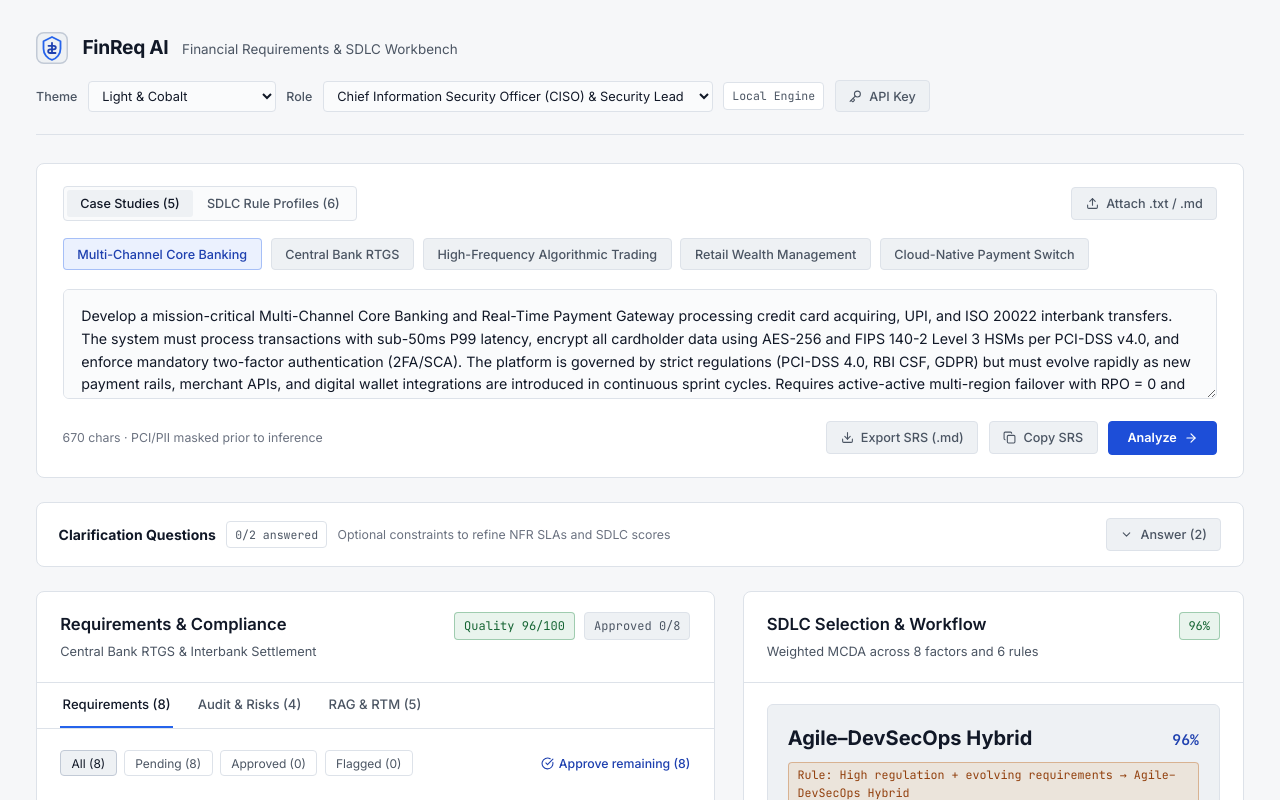
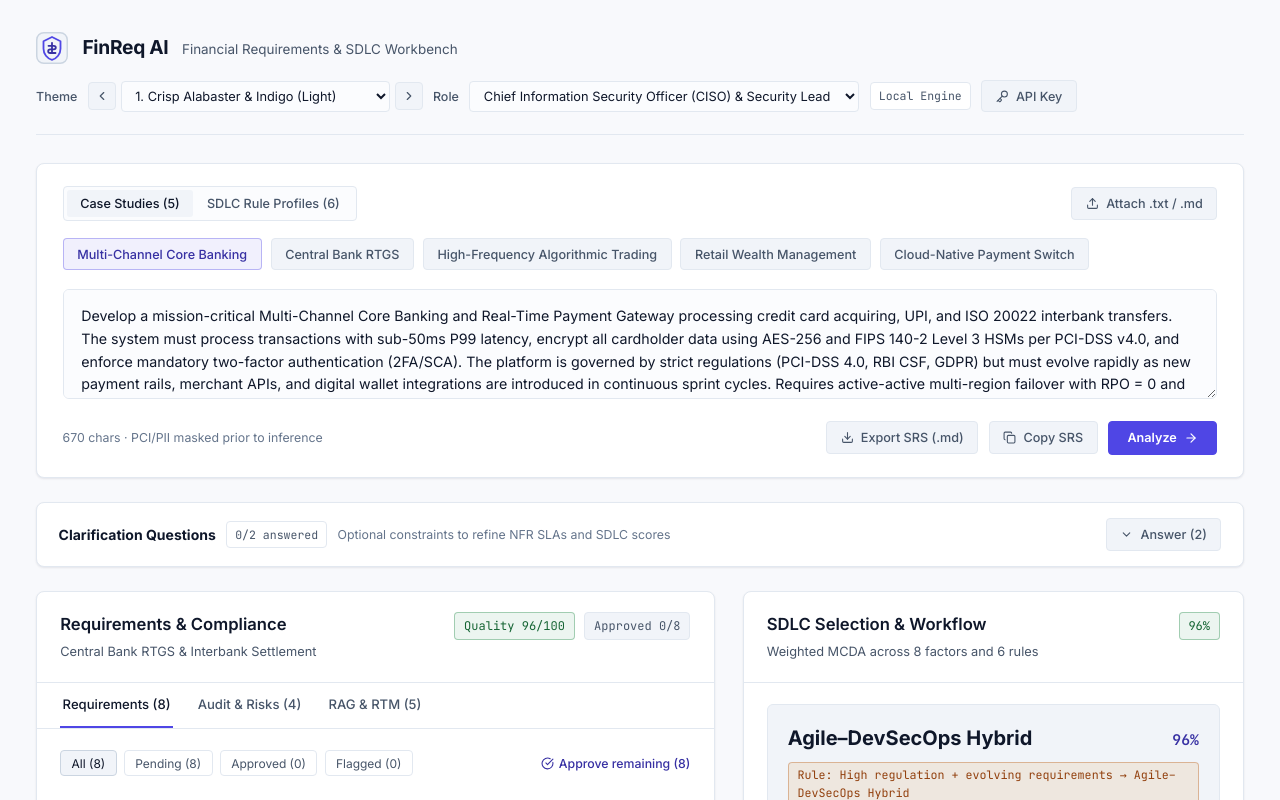
Before and after one commit to shivamkumar87/finreq-ai, a React (Vite) app: page / in a window 1280 px wide. Shown: the top 800 px of the page. Built offline with nearby package versions, Linux system fonts and the light colour scheme.

Commit message:
feat: add 6 curated themes with prev/next switcher

```diff
--- a/src/App.jsx
+++ b/src/App.jsx
@@ -8,6 +8,8 @@ import {
   Shield,
   ChevronDown,
   ChevronUp,
+  ChevronLeft,
+  ChevronRight,
   Upload,
   Key,
   RefreshCw,
@@ -37,10 +39,12 @@ const FACTOR_LABELS = [
 ];
 
 const THEME_OPTIONS = [
-  { id: 'light-cobalt', label: 'Light & Cobalt' },
-  { id: 'warm-pine', label: 'Warm Paper & Pine' },
-  { id: 'dark-graphite', label: 'Dark Graphite & Blue' },
-  { id: 'dark-copper', label: 'Dark Charcoal & Copper' }
+  { id: 'mercury-light', label: '1. Crisp Alabaster & Indigo (Light)' },
+  { id: 'warm-sand', label: '2. Warm Sand & Clay (Light)' },
+  { id: 'editorial-plum', label: '3. Paper & Bordeaux (Light)' },
+  { id: 'nord-dark', label: '4. Nordic Slate & Frost (Dark)' },
+  { id: 'noir-minimal', label: '5. Monochrome Noir (Dark)' },
+  { id: 'rose-dark', label: '6. Midnight Indigo & Periwinkle (Dark)' }
 ];
 
 function RequirementRow({ item, kind, status, isExpanded, onToggleExpand, onDecision }) {
@@ -166,11 +170,17 @@ export default function App() {
   const [theme, setTheme] = useState(() => {
     try {
       const saved = window.localStorage.getItem('finreq_theme');
-      return THEME_OPTIONS.some((t) => t.id === saved) ? saved : 'light-cobalt';
+      return THEME_OPTIONS.some((t) => t.id === saved) ? saved : 'mercury-light';
     } catch {
-      return 'light-cobalt';
+      return 'mercury-light';
     }
   });
+
+  const stepTheme = (delta) => {
+    const idx = THEME_OPTIONS.findIndex((t) => t.id === theme);
+    const nextIdx = (idx + delta + THEME_OPTIONS.length) % THEME_OPTIONS.length;
+    setTheme(THEME_OPTIONS[nextIdx].id);
+  };
 
   const [pipelineResult, setPipelineResult] = useState(null);
   const [baselineFactors, setBaselineFactors] = useState(null);
@@ -491,6 +501,16 @@ export default function App() {
 
         <div className="toolbar-group">
           <label className="field-label" htmlFor="theme-select">Theme</label>
+          <div className="theme-picker">
+            <button
+              type="button"
+              className="icon-btn"
+              onClick={() => stepTheme(-1)}
+              title="Previous theme"
+              aria-label="Previous theme"
+            >
+              <ChevronLeft size={14} />
+            </button>
             <select
               id="theme-select"
               className="select-ctrl"
@@ -503,6 +523,16 @@ export default function App() {
                 </option>
               ))}
             </select>
+            <button
+              type="button"
+              className="icon-btn"
+              onClick={() => stepTheme(1)}
+              title="Next theme"
+              aria-label="Next theme"
+            >
+              <ChevronRight size={14} />
+            </button>
+          </div>
 
           <label className="field-label" htmlFor="role-select">Role</label>
           <select
--- a/src/index.css
+++ b/src/index.css
@@ -1,27 +1,32 @@
 :root,
-[data-theme="light-cobalt"] {
+[data-theme="mercury-light"] {
   color-scheme: light;
   --font-sans: 'Inter', -apple-system, BlinkMacSystemFont, 'Segoe UI', Roboto, sans-serif;
   --font-mono: 'JetBrains Mono', ui-monospace, SFMono-Regular, Menlo, monospace;
 
-  --bg-page: #f6f7f9;
+  --bg-page: #f8f9fc;
   --bg-panel: #ffffff;
-  --bg-subtle: #eef1f4;
-  --bg-input: #fafbfc;
-  --bg-hover: #e7ebf0;
+  --bg-subtle: #f1f4f9;
+  --bg-input: #fbfcfe;
+  --bg-hover: #e8edf5;
+  --panel-shadow: 0 1px 2px rgba(15, 23, 42, 0.05), 0 1px 3px rgba(15, 23, 42, 0.04);
 
-  --border: #dde2e9;
-  --border-strong: #c2cad6;
+  --border: #e2e8f0;
+  --border-strong: #cbd5e1;
 
-  --accent: #2563eb;
-  --accent-muted: #1d4ed8;
-  --accent-text: #1e40af;
-  --accent-tint: rgba(37, 99, 235, 0.09);
-  --accent-border: rgba(37, 99, 235, 0.35);
+  --accent: #4f46e5;
+  --accent-muted: #4338ca;
+  --accent-text: #3730a3;
+  --accent-tint: rgba(79, 70, 229, 0.08);
+  --accent-border: rgba(79, 70, 229, 0.35);
+
+  --btn-primary-bg: #4f46e5;
+  --btn-primary-hover: #4338ca;
+  --btn-primary-text: #ffffff;
 
   --approved: #15803d;
   --approved-text: #166534;
-  --approved-tint: rgba(21, 128, 61, 0.09);
+  --approved-tint: rgba(21, 128, 61, 0.08);
   --approved-border: rgba(21, 128, 61, 0.35);
 
   --warn: #b45309;
@@ -29,42 +34,90 @@
   --warn-tint: rgba(217, 119, 6, 0.1);
   --warn-border: rgba(180, 83, 9, 0.35);
 
-  --danger: #b91c1c;
-  --danger-text: #991b1b;
-  --danger-tint: rgba(220, 38, 38, 0.09);
-  --danger-border: rgba(185, 28, 28, 0.35);
+  --danger: #be123c;
+  --danger-text: #9f1239;
+  --danger-tint: rgba(225, 29, 72, 0.08);
+  --danger-border: rgba(190, 18, 60, 0.35);
 
-  --text: #111827;
-  --text-body: #374151;
-  --text-secondary: #4b5563;
-  --text-muted: #6b7280;
+  --text: #0f172a;
+  --text-body: #334155;
+  --text-secondary: #475569;
+  --text-muted: #64748b;
 
   --radius-sm: 4px;
   --radius-md: 6px;
   --radius-lg: 8px;
 }
 
-[data-theme="warm-pine"] {
+[data-theme="warm-sand"] {
   color-scheme: light;
-  --bg-page: #f4f3ef;
-  --bg-panel: #fcfbf8;
-  --bg-subtle: #ebe9e2;
+  --bg-page: #f5f2eb;
+  --bg-panel: #fbf9f5;
+  --bg-subtle: #ede8de;
   --bg-input: #ffffff;
-  --bg-hover: #e3e0d6;
+  --bg-hover: #e5dfd3;
+  --panel-shadow: 0 1px 2px rgba(45, 35, 20, 0.05);
 
-  --border: #dcd8ce;
-  --border-strong: #bfb9ac;
+  --border: #dfd9cd;
+  --border-strong: #c9c0b0;
 
-  --accent: #217353;
-  --accent-muted: #1b5e43;
-  --accent-text: #164e38;
-  --accent-tint: rgba(33, 115, 83, 0.09);
-  --accent-border: rgba(33, 115, 83, 0.35);
+  --accent: #c25934;
+  --accent-muted: #a84826;
+  --accent-text: #9a3e1f;
+  --accent-tint: rgba(194, 89, 52, 0.1);
+  --accent-border: rgba(194, 89, 52, 0.38);
 
-  --approved: #1b5e43;
-  --approved-text: #164e38;
-  --approved-tint: rgba(33, 115, 83, 0.09);
-  --approved-border: rgba(33, 115, 83, 0.35);
+  --btn-primary-bg: #c25934;
+  --btn-primary-hover: #a84826;
+  --btn-primary-text: #ffffff;
+
+  --approved: #2b6e44;
+  --approved-text: #1f5433;
+  --approved-tint: rgba(43, 110, 68, 0.09);
+  --approved-border: rgba(43, 110, 68, 0.35);
+
+  --warn: #b45309;
+  --warn-text: #8c3f08;
+  --warn-tint: rgba(180, 83, 9, 0.1);
+  --warn-border: rgba(180, 83, 9, 0.35);
+
+  --danger: #b91c1c;
+  --danger-text: #991b1b;
+  --danger-tint: rgba(185, 28, 28, 0.09);
+  --danger-border: rgba(185, 28, 28, 0.35);
+
+  --text: #1f1c18;
+  --text-body: #3d3830;
+  --text-secondary: #635b50;
+  --text-muted: #857b6e;
+}
+
+[data-theme="editorial-plum"] {
+  color-scheme: light;
+  --bg-page: #f7f5f2;
+  --bg-panel: #ffffff;
+  --bg-subtle: #efebe5;
+  --bg-input: #fcfbfa;
+  --bg-hover: #e6e0d7;
+  --panel-shadow: 0 1px 2px rgba(24, 24, 27, 0.04);
+
+  --border: #e4dfd6;
+  --border-strong: #cfc7bb;
+
+  --accent: #9f1239;
+  --accent-muted: #881337;
+  --accent-text: #881337;
+  --accent-tint: rgba(159, 18, 57, 0.08);
+  --accent-border: rgba(159, 18, 57, 0.35);
+
+  --btn-primary-bg: #9f1239;
+  --btn-primary-hover: #881337;
+  --btn-primary-text: #ffffff;
+
+  --approved: #15803d;
+  --approved-text: #166534;
+  --approved-tint: rgba(21, 128, 61, 0.08);
+  --approved-border: rgba(21, 128, 61, 0.35);
 
   --warn: #b45309;
   --warn-text: #92400e;
@@ -76,86 +129,139 @@
   --danger-tint: rgba(185, 28, 28, 0.09);
   --danger-border: rgba(185, 28, 28, 0.35);
 
-  --text: #1c1d1a;
-  --text-body: #373832;
-  --text-secondary: #575851;
-  --text-muted: #787970;
+  --text: #18181b;
+  --text-body: #27272a;
+  --text-secondary: #52525b;
+  --text-muted: #71717a;
 }
 
-[data-theme="dark-graphite"] {
+[data-theme="nord-dark"] {
   color-scheme: dark;
-  --bg-page: #111214;
-  --bg-panel: #181a1d;
-  --bg-subtle: #202327;
-  --bg-input: #131518;
-  --bg-hover: #262a30;
+  --bg-page: #191d24;
+  --bg-panel: #20252e;
+  --bg-subtle: #282e39;
+  --bg-input: #1c2028;
+  --bg-hover: #303744;
+  --panel-shadow: none;
 
-  --border: #2a2d33;
-  --border-strong: #3a3f47;
+  --border: #313846;
+  --border-strong: #434d60;
 
-  --accent: #3b82f6;
-  --accent-muted: #2563eb;
-  --accent-text: #60a5fa;
-  --accent-tint: rgba(59, 130, 246, 0.12);
-  --accent-border: rgba(59, 130, 246, 0.4);
+  --accent: #88c0d0;
+  --accent-muted: #5e81ac;
+  --accent-text: #88c0d0;
+  --accent-tint: rgba(136, 192, 208, 0.12);
+  --accent-border: rgba(136, 192, 208, 0.38);
+
+  --btn-primary-bg: #5e81ac;
+  --btn-primary-hover: #6d91bd;
+  --btn-primary-text: #ffffff;
+
+  --approved: #a3be8c;
+  --approved-text: #a3be8c;
+  --approved-tint: rgba(163, 190, 140, 0.12);
+  --approved-border: rgba(163, 190, 140, 0.38);
+
+  --warn: #ebcb8b;
+  --warn-text: #ebcb8b;
+  --warn-tint: rgba(235, 203, 139, 0.12);
+  --warn-border: rgba(235, 203, 139, 0.35);
+
+  --danger: #bf616a;
+  --danger-text: #e0828b;
+  --danger-tint: rgba(191, 97, 106, 0.14);
+  --danger-border: rgba(191, 97, 106, 0.4);
+
+  --text: #eceff4;
+  --text-body: #d8dee9;
+  --text-secondary: #9aa5b5;
+  --text-muted: #7b8698;
+}
+
+[data-theme="noir-minimal"] {
+  color-scheme: dark;
+  --bg-page: #000000;
+  --bg-panel: #0a0a0a;
+  --bg-subtle: #141414;
+  --bg-input: #050505;
+  --bg-hover: #1c1c1c;
+  --panel-shadow: none;
+
+  --border: #242424;
+  --border-strong: #3a3a3a;
+
+  --accent: #e4e4e7;
+  --accent-muted: #a1a1aa;
+  --accent-text: #fafafa;
+  --accent-tint: rgba(255, 255, 255, 0.08);
+  --accent-border: rgba(255, 255, 255, 0.28);
+
+  --btn-primary-bg: #fafafa;
+  --btn-primary-hover: #e4e4e7;
+  --btn-primary-text: #09090b;
 
   --approved: #22c55e;
   --approved-text: #4ade80;
-  --approved-tint: rgba(34, 197, 94, 0.12);
-  --approved-border: rgba(34, 197, 94, 0.4);
+  --approved-tint: rgba(34, 197, 94, 0.1);
+  --approved-border: rgba(34, 197, 94, 0.35);
 
-  --warn: #d97706;
-  --warn-text: #fbbf24;
-  --warn-tint: rgba(217, 119, 6, 0.12);
-  --warn-border: rgba(217, 119, 6, 0.35);
+  --warn: #eab308;
+  --warn-text: #fde047;
+  --warn-tint: rgba(234, 179, 8, 0.1);
+  --warn-border: rgba(234, 179, 8, 0.35);
 
-  --danger: #dc2626;
+  --danger: #ef4444;
   --danger-text: #f87171;
-  --danger-tint: rgba(220, 38, 38, 0.12);
-  --danger-border: rgba(220, 38, 38, 0.4);
+  --danger-tint: rgba(239, 68, 68, 0.12);
+  --danger-border: rgba(239, 68, 68, 0.38);
 
-  --text: #eceef2;
-  --text-body: #cbd5e1;
-  --text-secondary: #9ca3af;
-  --text-muted: #717782;
+  --text: #fafafa;
+  --text-body: #d4d4d8;
+  --text-secondary: #a1a1aa;
+  --text-muted: #71717a;
 }
 
-[data-theme="dark-copper"] {
+[data-theme="rose-dark"] {
   color-scheme: dark;
-  --bg-page: #141312;
-  --bg-panel: #1c1a18;
-  --bg-subtle: #252220;
-  --bg-input: #161413;
-  --bg-hover: #2d2926;
+  --bg-page: #13141c;
+  --bg-panel: #191b26;
+  --bg-subtle: #222533;
+  --bg-input: #151721;
+  --bg-hover: #292d3e;
+  --panel-shadow: none;
 
-  --border: #2e2a27;
-  --border-strong: #403a35;
+  --border: #2a2e3f;
+  --border-strong: #3d435c;
 
-  --accent: #d9824c;
-  --accent-muted: #c26d3b;
-  --accent-text: #e59b6c;
-  --accent-tint: rgba(217, 130, 76, 0.13);
-  --accent-border: rgba(217, 130, 76, 0.4);
+  --accent: #818cf8;
+  --accent-muted: #6366f1;
+  --accent-text: #a5b4fc;
+  --accent-tint: rgba(129, 140, 248, 0.12);
+  --accent-border: rgba(129, 140, 248, 0.38);
 
-  --approved: #22c55e;
-  --approved-text: #4ade80;
-  --approved-tint: rgba(34, 197, 94, 0.12);
-  --approved-border: rgba(34, 197, 94, 0.4);
+  --btn-primary-bg: #6366f1;
+  --btn-primary-hover: #818cf8;
+  --btn-primary-text: #ffffff;
 
-  --warn: #d97706;
-  --warn-text: #fbbf24;
-  --warn-tint: rgba(217, 119, 6, 0.12);
-  --warn-border: rgba(217, 119, 6, 0.35);
+  --approved: #34d399;
+  --approved-text: #6ee7b7;
+  --approved-tint: rgba(52, 211, 153, 0.1);
+  --approved-border: rgba(52, 211, 153, 0.35);
 
-  --danger: #dc2626;
-  --danger-text: #f87171;
-  --danger-tint: rgba(220, 38, 38, 0.12);
-  --danger-border: rgba(220, 38, 38, 0.4);
+  --warn: #f59e0b;
+  --warn-text: #fcd34d;
+  --warn-tint: rgba(245, 158, 11, 0.12);
+  --warn-border: rgba(245, 158, 11, 0.35);
 
-  --text: #f2efe9;
-  --text-body: #d6d3cd;
-  --text-secondary: #a8a29e;
-  --text-muted: #78716c;
+  --danger: #f43f5e;
+  --danger-text: #fda4af;
+  --danger-tint: rgba(244, 63, 94, 0.12);
+  --danger-border: rgba(244, 63, 94, 0.38);
+
+  --text: #eef0f8;
+  --text-body: #c8cde0;
+  --text-secondary: #8c93ad;
+  --text-muted: #646b85;
 }
 
 @keyframes spin {
@@ -270,6 +376,31 @@ body {
   width: 210px;
 }
 
+.theme-picker {
+  display: inline-flex;
+  align-items: center;
+  gap: 0.3rem;
+}
+
+.icon-btn {
+  display: inline-flex;
+  align-items: center;
+  justify-content: center;
+  background: var(--bg-subtle);
+  border: 1px solid var(--border);
+  color: var(--text-secondary);
+  border-radius: var(--radius-sm);
+  width: 28px;
+  height: 28px;
+  cursor: pointer;
+}
+
+.icon-btn:hover {
+  background: var(--bg-hover);
+  color: var(--text);
+  border-color: var(--border-strong);
+}
+
 .status-tag {
   font-family: var(--font-mono);
   font-size: 0.72rem;
@@ -321,17 +452,17 @@ body {
 }
 
 .btn-primary {
-  background: var(--accent-muted);
-  border-color: var(--accent-muted);
-  color: #fff;
+  background: var(--btn-primary-bg);
+  border-color: var(--btn-primary-bg);
+  color: var(--btn-primary-text);
   font-weight: 600;
   padding: 0.54rem 1.15rem;
 }
 
 .btn-primary:hover:not(:disabled) {
-  background: var(--accent);
-  border-color: var(--accent);
-  color: #fff;
+  background: var(--btn-primary-hover);
+  border-color: var(--btn-primary-hover);
+  color: var(--btn-primary-text);
 }
 
 .text-btn {
@@ -356,6 +487,7 @@ body {
   background: var(--bg-panel);
   border: 1px solid var(--border);
   border-radius: var(--radius-lg);
+  box-shadow: var(--panel-shadow);
   padding: 1.4rem 1.6rem;
   margin-bottom: 1.5rem;
 }
@@ -440,6 +572,7 @@ body {
   margin-bottom: 1.5rem;
   border: 1px solid var(--border);
   background: var(--bg-panel);
+  box-shadow: var(--panel-shadow);
 }
 
 .notice.warn {
@@ -459,6 +592,7 @@ body {
   background: var(--bg-panel);
   border: 1px solid var(--border);
   border-radius: var(--radius-lg);
+  box-shadow: var(--panel-shadow);
   margin-bottom: 1.5rem;
 }
 
@@ -529,6 +663,7 @@ body {
   background: var(--bg-panel);
   border: 1px solid var(--border);
   border-radius: var(--radius-lg);
+  box-shadow: var(--panel-shadow);
   overflow: hidden;
 }
 
@@ -1067,6 +1202,7 @@ body {
   background: var(--bg-panel);
   border: 1px solid var(--border);
   border-radius: var(--radius-lg);
+  box-shadow: var(--panel-shadow);
 }
 
 .audit-head {
```
Lines whose indentation alone changed are shown as unchanged.
